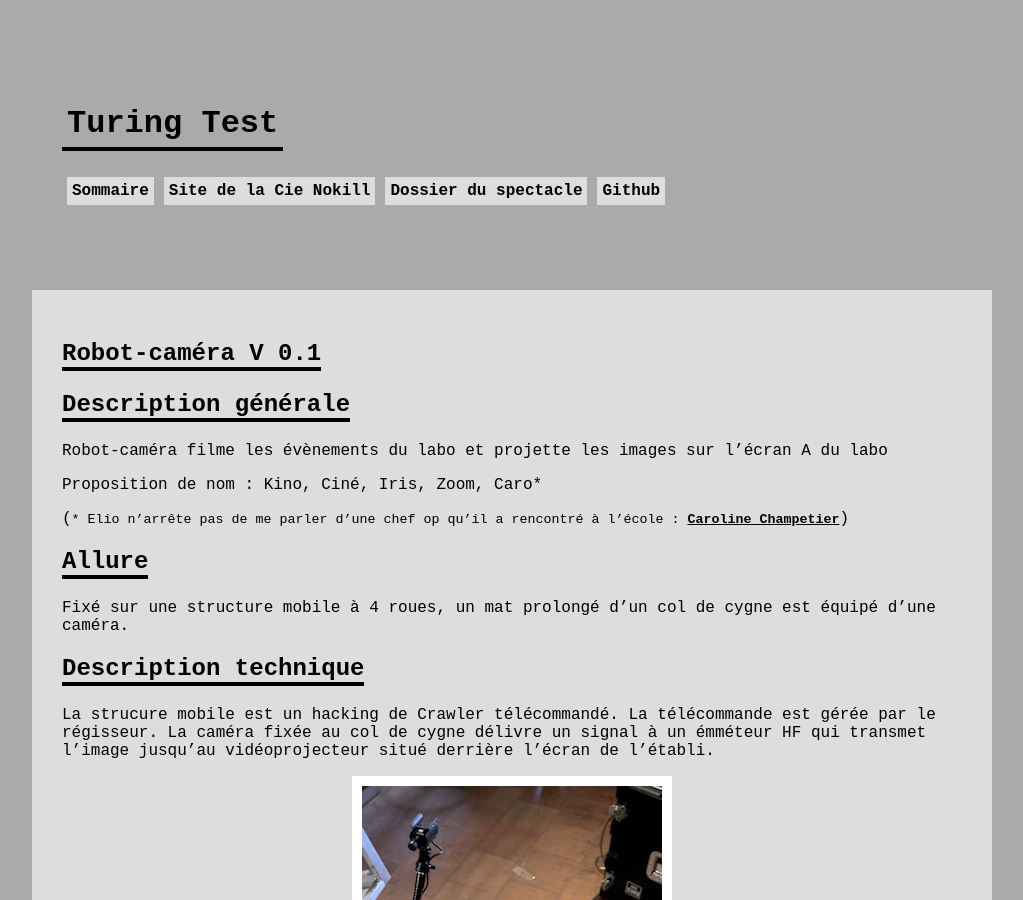
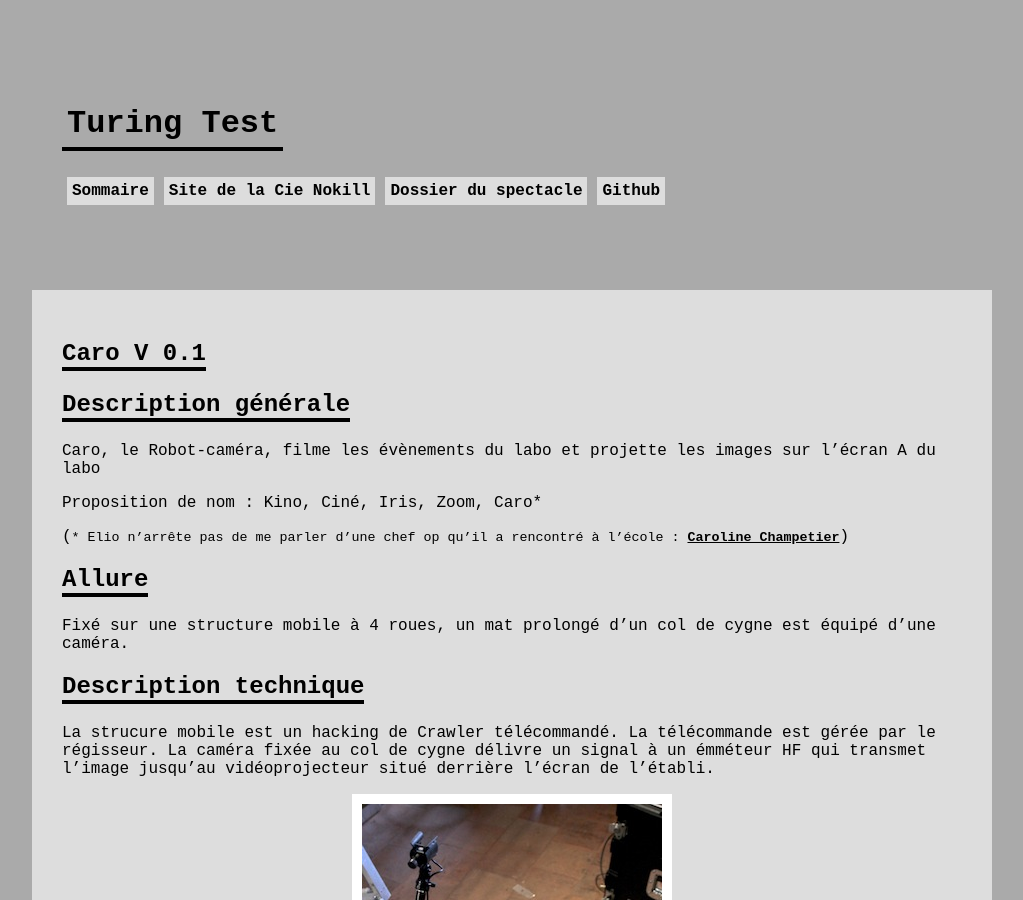
Before and after one commit to LeonLenclos/turing-test, a Jekyll site: the page built from contenu/robots/caro.md, in a window 1280 px wide and 900 px high. Shown: the whole window, without its empty margins (128-1151 px from the left). Built offline with Jekyll 4.4.1, drawn with Linux system fonts in a browser that asks for light colours; nearby versions of some CDN libraries; our own code applies the rules of GitHub Pages for plain Markdown files; a script that is not in the unit is left out; the repository's description, which GitHub fills in, is left out.

Commit message:
Update and rename robot-camera.md to caro.md

```diff
--- a/contenu/robots/robot-camera.md
+++ b/contenu/robots/caro.md
@@ -1,8 +1,8 @@
-# Robot-caméra V 0.1
+# Caro V 0.1
 
 ## Description générale
 
-Robot-caméra filme les évènements du labo et projette les images sur l'écran A du labo
+Caro, le Robot-caméra, filme les évènements du labo et projette les images sur l'écran A du labo
 
 Proposition de nom : Kino, Ciné, Iris, Zoom, Caro*
 
```
